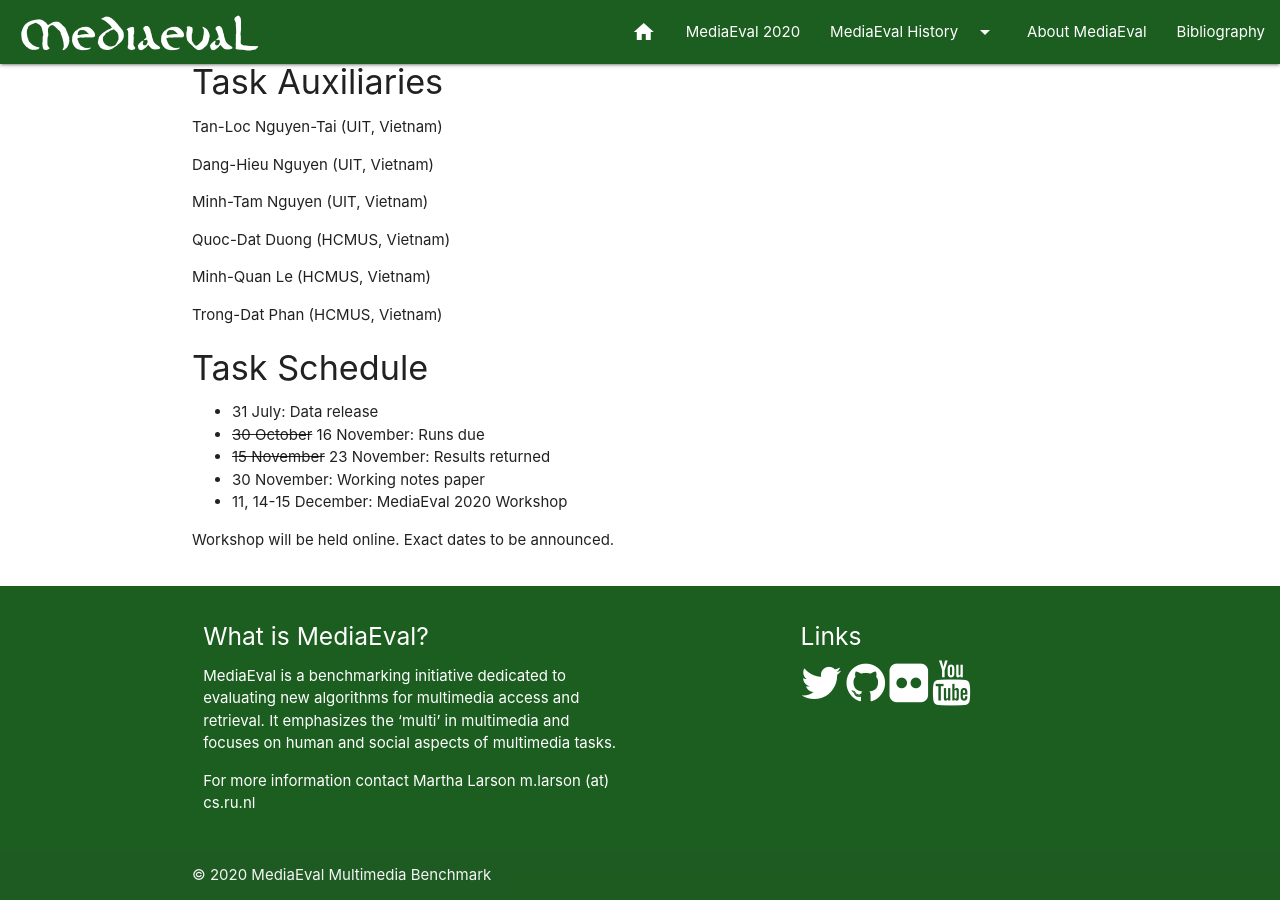
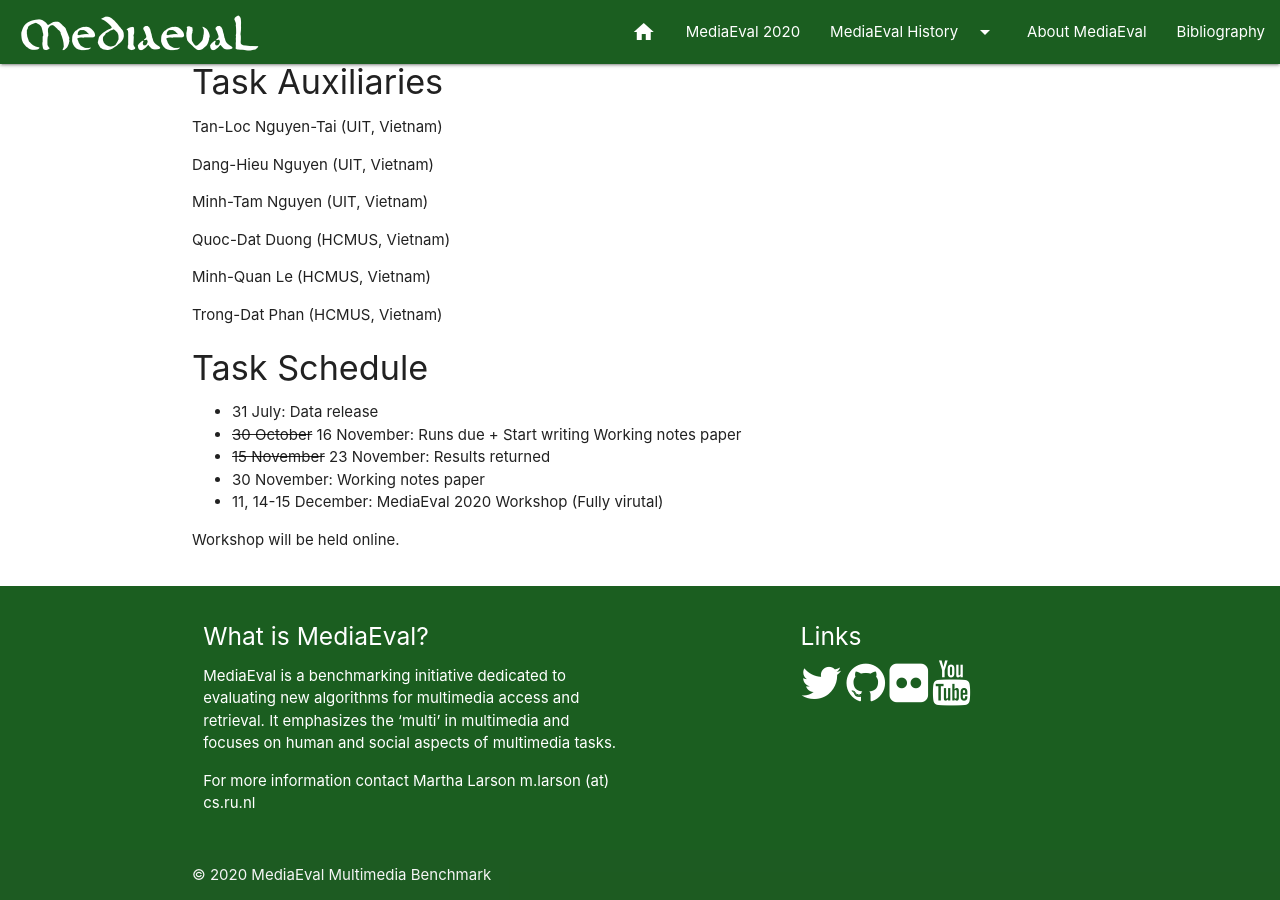
Before and after one commit to multimediaeval/multimediaeval.github.io, a Jekyll site: the page built from _editions/2020/tasks/lifelogging.md, in a window 1280 px wide and 900 px high, scrolled down 3447 px. Built offline with Jekyll 4.4.1, drawn with Linux system fonts in a browser that asks for light colours.

Commit message:
Update lifelogging.md
Tweaks to schedule.

```diff
--- a/_editions/2020/tasks/lifelogging.md
+++ b/_editions/2020/tasks/lifelogging.md
@@ -105,9 +105,9 @@
 
 #### Task Schedule
 * 31 July: Data release <!-- # Replace XX with your date. Latest possible is 31 July-->
-* ~~30 October~~ 16 November: Runs due <!-- # Replace XX with your date. Latest possible is 31 October-->
+* ~~30 October~~ 16 November: Runs due + Start writing Working notes paper<!-- # Replace XX with your date. Latest possible is 31 October-->
 * ~~15 November~~ 23 November: Results returned  <!-- Fixed. Please do not change-->
 * 30 November: Working notes paper  <!-- Fixed. Please do not change-->
-* 11, 14-15 December: MediaEval 2020 Workshop <!-- Fixed. Please do not change-->
+* 11, 14-15 December: MediaEval 2020 Workshop (Fully virutal) <!-- Fixed. Please do not change-->
 
-Workshop will be held online. Exact dates to be announced.
+Workshop will be held online.
```
